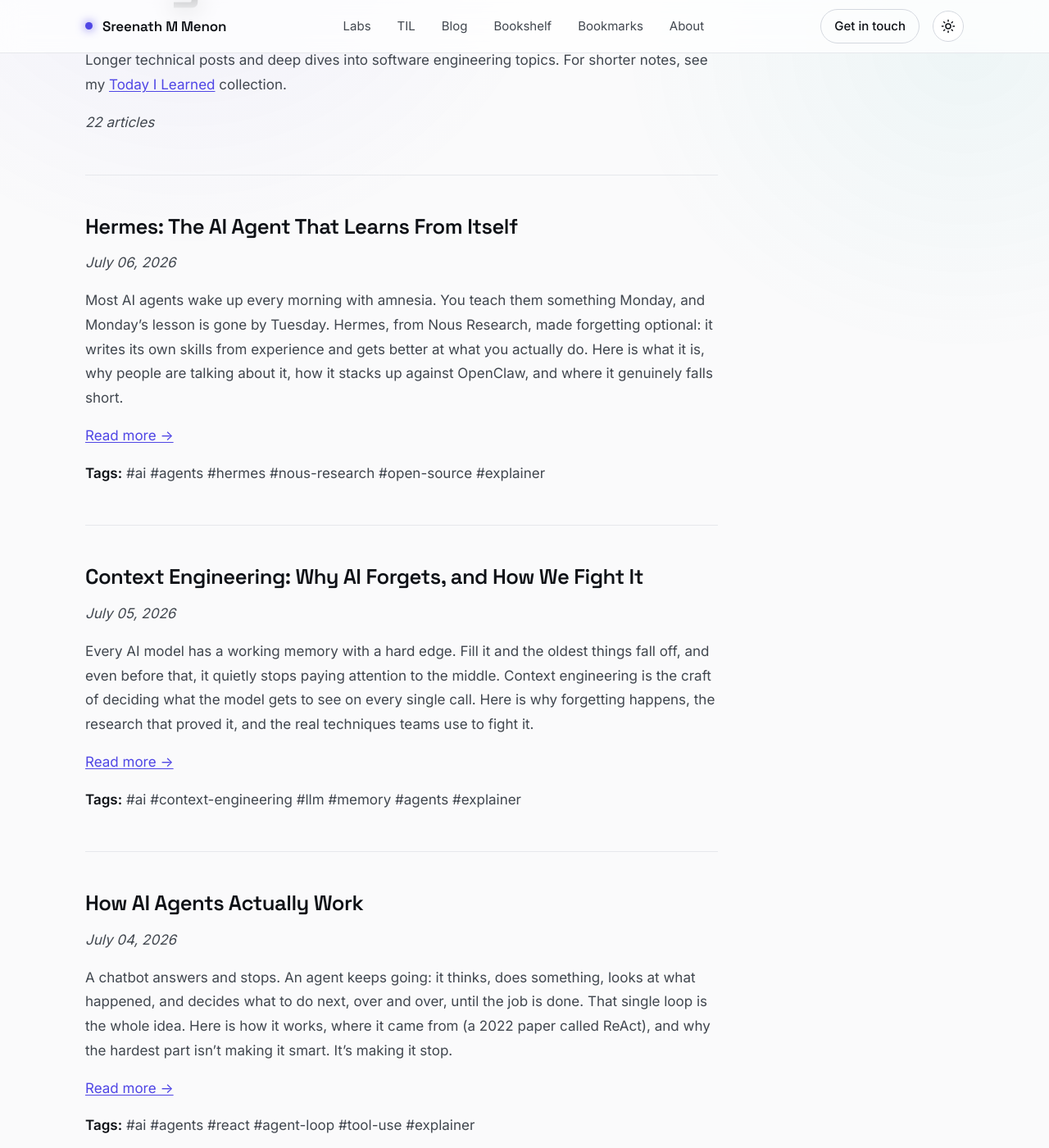
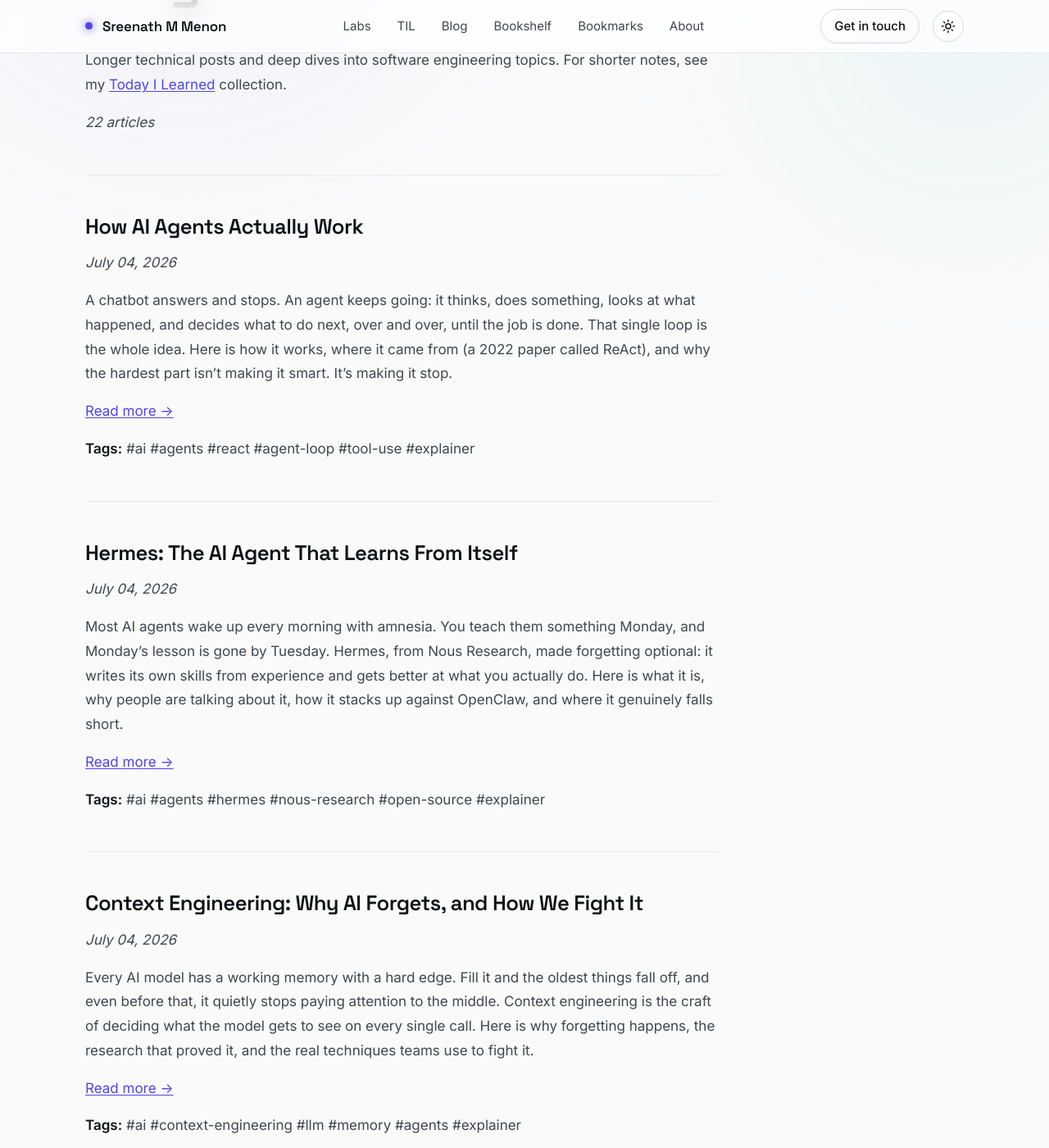
Before and after one commit to sreenathmmenon/sreenathmmenon.github.io, a Jekyll site: the page built from blog.md, in a window 1280 px wide and 1400 px high, scrolled down 223 px. Shown: the whole window at 82% size. Built offline with Jekyll 4.4.1, drawn with Linux system fonts in a browser that asks for light colours.

Commit message:
Fix future-dated posts that GitHub Pages silently skipped
Context-engineering and Hermes posts were dated July 5 and 6 (in the future),
so Jekyll/Pages excluded them and their URLs 404'd. Re-date both to July 4
and rename files to match, so they publish normally.

```diff
--- a/_blog/2026-07-05-context-engineering-why-ai-forgets.md
+++ b/_blog/2026-07-04-context-engineering-why-ai-forgets.md
@@ -1,6 +1,6 @@
 ---
 title: "Context Engineering: Why AI Forgets, and How We Fight It"
-date: 2026-07-05
+date: 2026-07-04
 excerpt: "Every AI model has a working memory with a hard edge. Fill it and the oldest things fall off, and even before that, it quietly stops paying attention to the middle. Context engineering is the craft of deciding what the model gets to see on every single call. Here is why forgetting happens, the research that proved it, and the real techniques teams use to fight it."
 tags: [ai, context-engineering, llm, memory, agents, explainer]
 ---
--- a/_blog/2026-07-06-hermes-the-ai-agent-that-grows-with-you.md
+++ b/_blog/2026-07-04-hermes-the-ai-agent-that-grows-with-you.md
@@ -1,6 +1,6 @@
 ---
 title: "Hermes: The AI Agent That Learns From Itself"
-date: 2026-07-06
+date: 2026-07-04
 excerpt: "Most AI agents wake up every morning with amnesia. You teach them something Monday, and Monday's lesson is gone by Tuesday. Hermes, from Nous Research, made forgetting optional: it writes its own skills from experience and gets better at what you actually do. Here is what it is, why people are talking about it, how it stacks up against OpenClaw, and where it genuinely falls short."
 tags: [ai, agents, hermes, nous-research, open-source, explainer]
 ---
```
